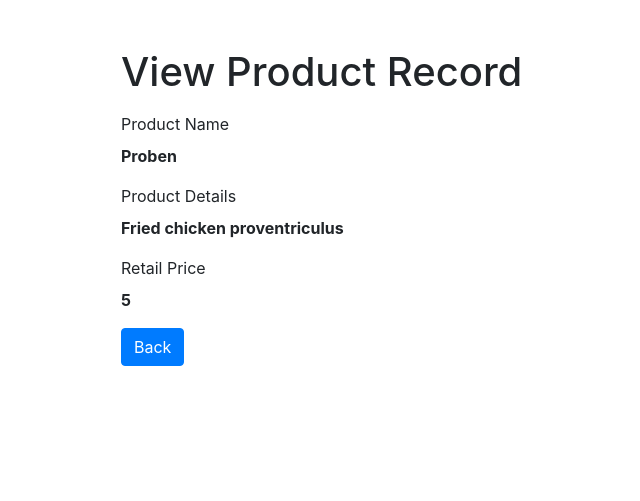
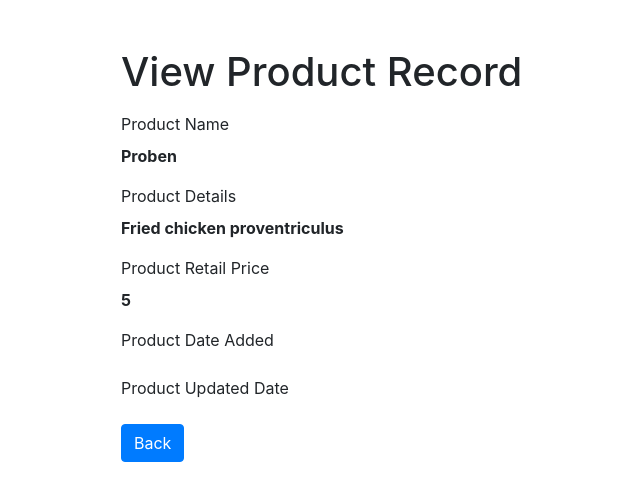
Before and after one commit to RayonB/rayon-pdo-crud, a PHP site: page /public/inventory/read.php?product_id=1 in a window 1280 px wide. Shown: the top 501 px of the page, without its empty margins (234-874 px from the left). Run offline with PHP 8.4, Linux system fonts and the light colour scheme; a user stored in the database is signed in; data comes from the database, SQL or seed files in the repository; data that the repository does not hold is empty.

Commit message:
read_edit

```diff
--- a/public/inventory/read.php
+++ b/public/inventory/read.php
@@ -25,6 +25,8 @@
                 $product_name = $row["product_name"];
                 $product_details = $row["product_details"];
                 $product_retail_price = $row["product_retail_price"];
+                $product_date_added = $row["product_date_added"];
+                $product_updated_date = $row["product_updated_date"];
             } else{
                 // URL doesn't contain valid id parameter. Redirect to error page
                 header("location: ../public/error.php");
@@ -76,8 +78,16 @@
                         <p><b><?php echo $row["product_details"]; ?></b></p>
                     </div>
                     <div class="form-group">
-                        <label>Retail Price</label>
+                        <label>Product Retail Price</label>
                         <p><b><?php echo $row["product_retail_price"]; ?></b></p>
+                    </div>
+                    <div class="form-group">
+                        <label>Product Date Added</label>
+                        <p><b><?php echo $row["product_date_added"]; ?></b></p>
+                    </div>
+                    <div class="form-group">
+                        <label>Product Updated Date</label>
+                        <p><b><?php echo $row["product_updated_date"]; ?></b></p>
                     </div>
                     <p><a href="../user/dashboard.php" class="btn btn-primary">Back</a></p>
 
--- a/public/user/dashboard.php
+++ b/public/user/dashboard.php
@@ -94,7 +94,7 @@
                             while ($row = $result->fetch()) {
                                 $rowHtml = str_replace(
                                     array('{{product_id}}', '{{product_name}}', '{{product_details}}', '{{product_retail_price}}', '{{product_date_added}}', '{{product_updated_date}}'),
-                                    array($row['product_id'], $row['product_name'], $row['product_details'], $row['product_retail_price'], $row['product_date_added'], $row['product_updated_date']),
+                                    array($row['product_id'], $row['product_name'], $row['product_details'], $row['product_retail_price'], ),
                                     $rowTemplate
                                 );
                                 $rows .= $rowHtml;
```
